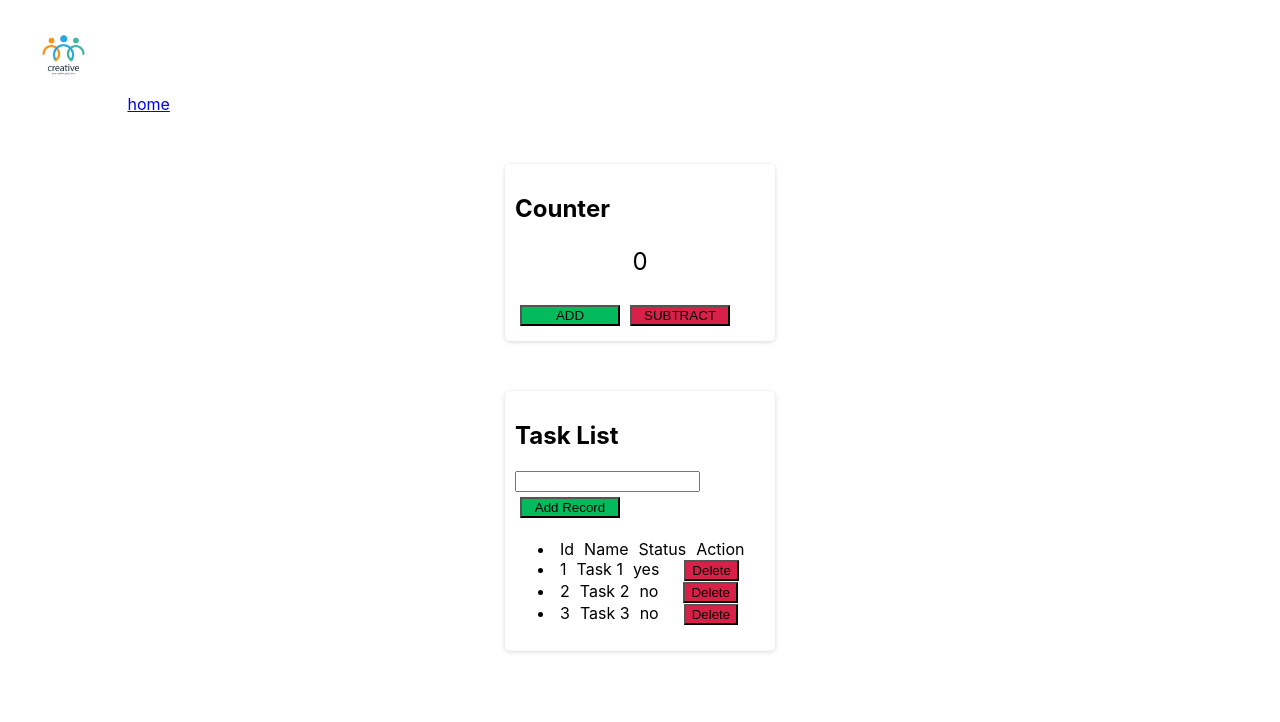
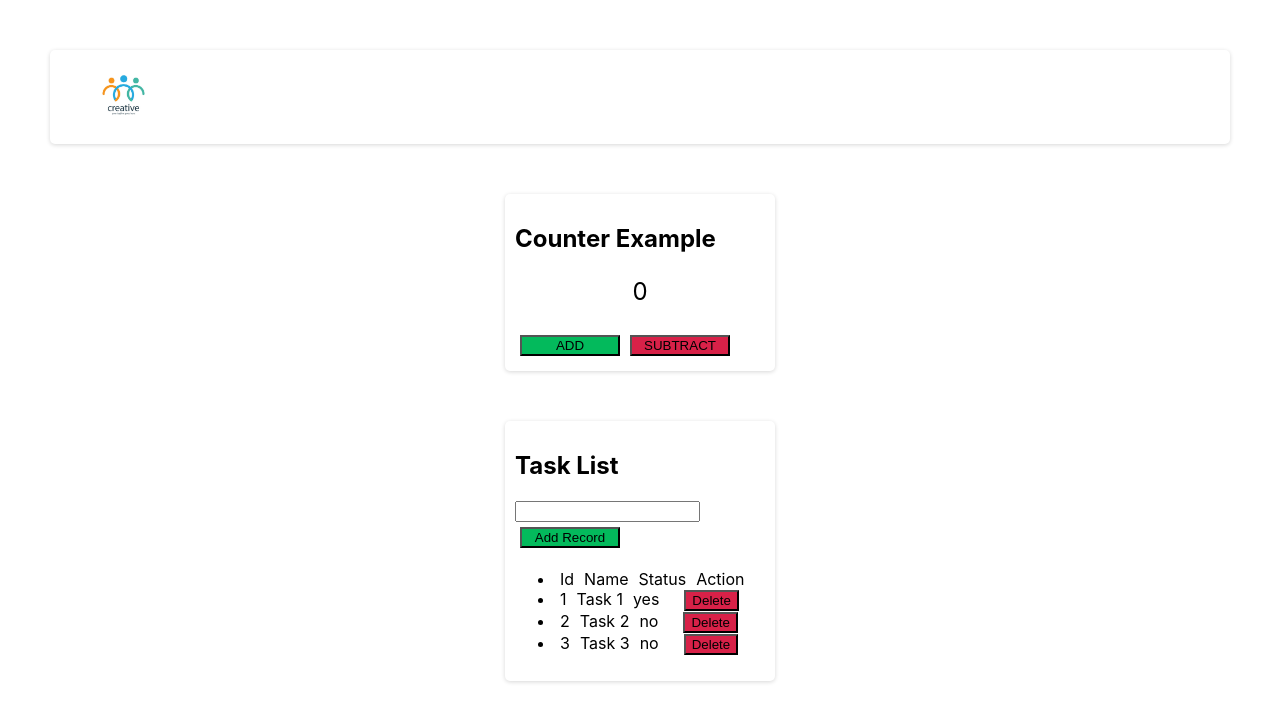
Before and after one commit to shubham070/taskmate, a React (Create React App) app: page / in a window 1280 px wide. Shown: the top 722 px of the page. Built offline with nearby package versions, Linux system fonts and the light colour scheme.

Commit message:
pass basic props to components

```diff
--- a/src/App.css
+++ b/src/App.css
@@ -1,9 +1,14 @@
 header {
-  flex: auto;
+  align-content: center;
+  max-width: auto;
+  margin: 50px;
+  border-radius: 5px;
+  box-shadow: rgba(0, 0, 0, 0.16) 0px 1px 4px;
+  padding: 10px;
 
   img {
     height: 70px;
-    margin: 20px;
+    margin-left: 20px;
   }
 }
 
--- a/src/App.js
+++ b/src/App.js
@@ -7,8 +7,8 @@ export default function App() {
   return (
     <div>
     <Header/>
-    <Counter/>
-    <TaskList/>
+    <Counter title="Counter Example"/>
+    <TaskList title="Task List"/>
     </div>
   );
 }
--- a/src/components/Counter.js
+++ b/src/components/Counter.js
@@ -1,10 +1,10 @@
 import { useState } from "react";
 
-export default function Counter() {
+export default function Counter(props) {
   const [count, setCount] = useState(0);
   return (
     <div className="box">
-      <h2> Counter </h2>
+      <h2> {props.title} </h2>
       <p>{count}</p>
       <button onClick={() => setCount(count + 1)} className="add">
         {" "}
--- a/src/components/Header.js
+++ b/src/components/Header.js
@@ -3,7 +3,6 @@ export default function Header() {
   return (
     <header>
       <img src={logo} alt="logo" />
-      <a href="/">home</a>
     </header>
   );
 }
--- a/src/components/TaskList.js
+++ b/src/components/TaskList.js
@@ -1,5 +1,5 @@
 import { useState } from "react";
-export default function TaskList() {
+export default function TaskList(props) {
   const [tasks, setTasks] = useState([
     { id: 1, name: "Task 1", completed: true },
     { id: 2, name: "Task 2", completed: false },
@@ -14,7 +14,7 @@ export default function TaskList() {
 
   return (
     <div className="box">
-      <h2> Task List </h2>
+      <h2> {props.title} </h2>{" "}
       <form
         onSubmit={(e) => {
           e.preventDefault();
```
